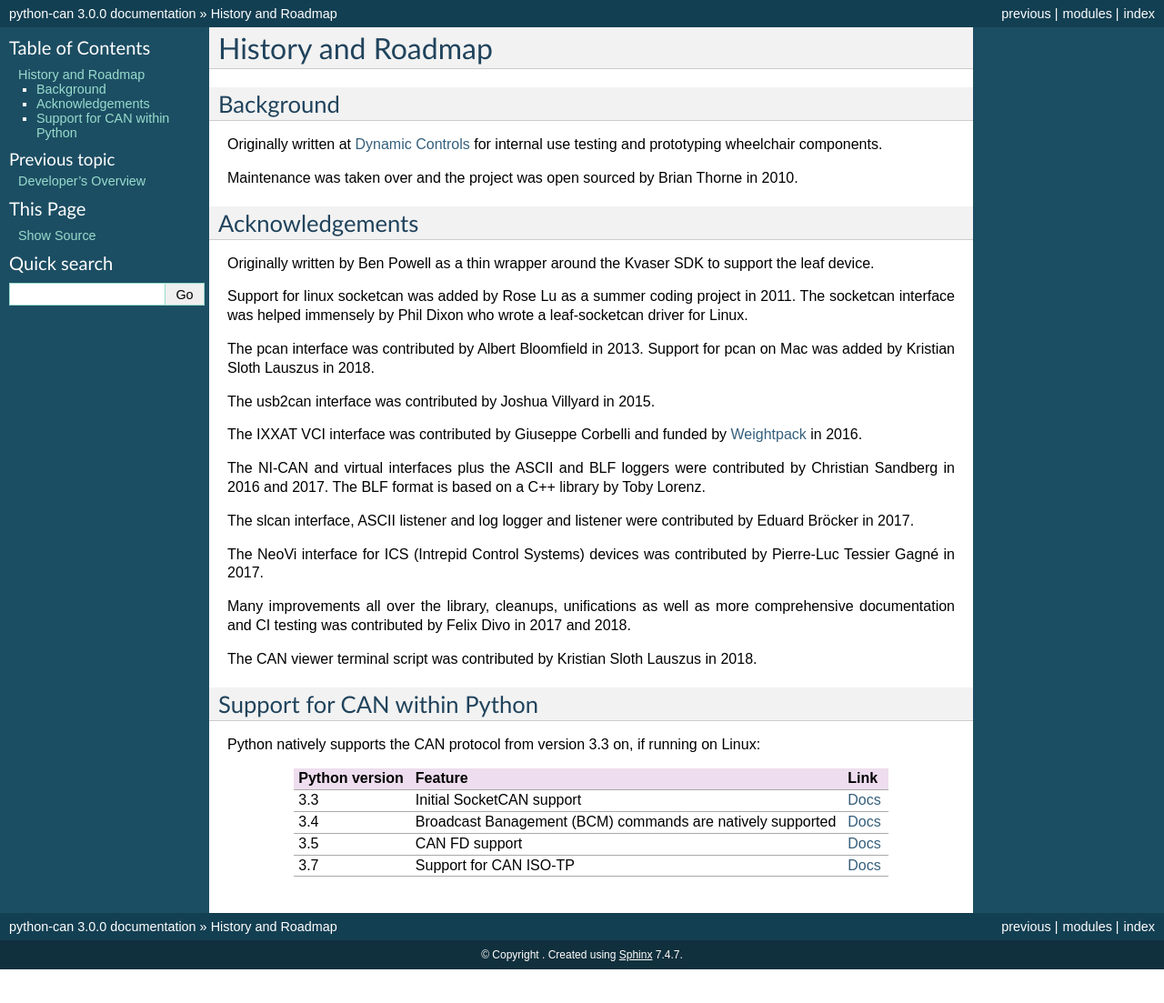
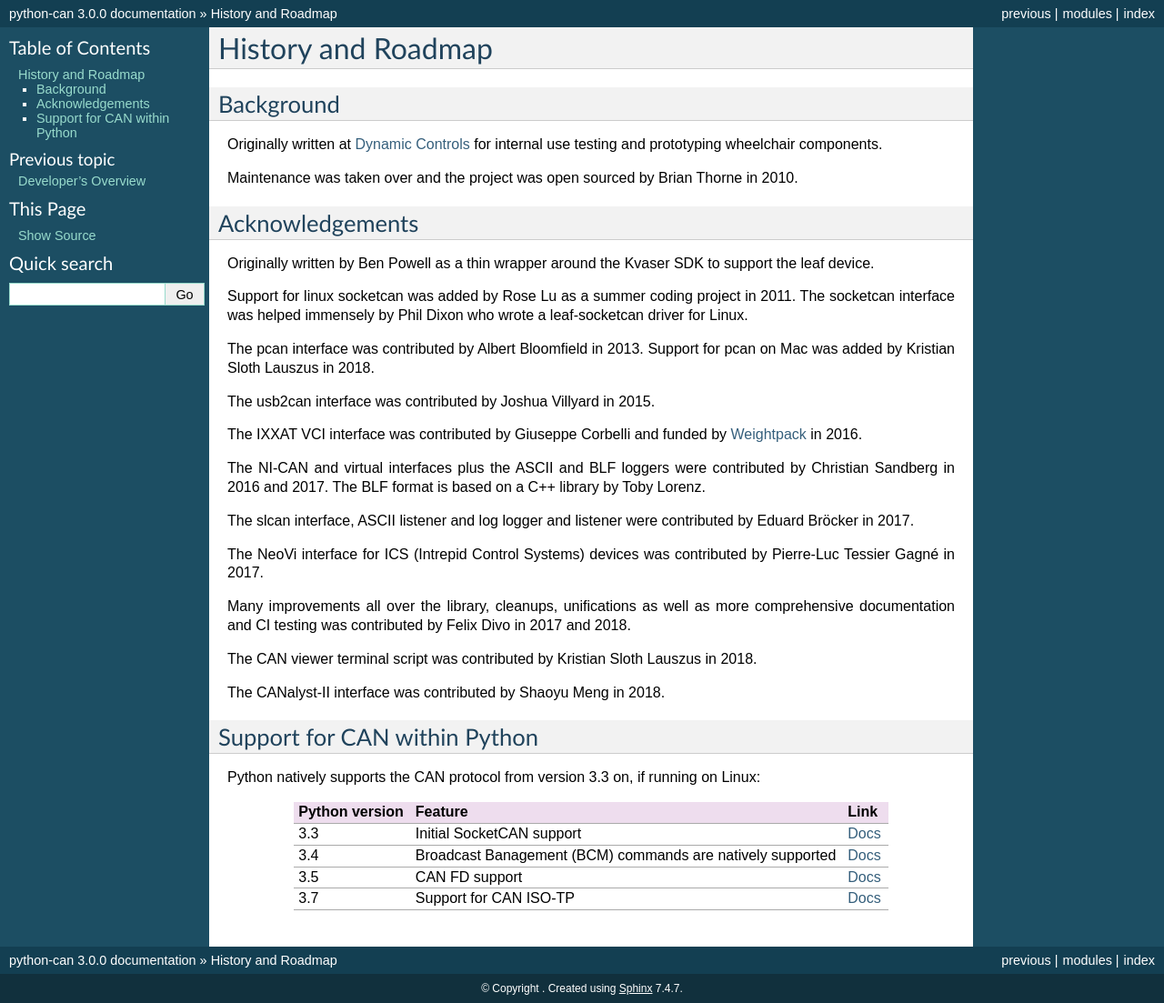
Before and after one commit to hardbyte/python-can, a Sphinx documentation site: the page built from doc/history.rst, in a window 1280 px wide. Shown: the whole page at 91% size. Built offline with Sphinx 7.4.7, drawn with Linux system fonts in a browser that asks for light colours; before the commit the page ends 1066 px from its top, so only the background shows below that.

Commit message:
add to contributors list and history

```diff
--- a/CONTRIBUTORS.txt
+++ b/CONTRIBUTORS.txt
@@ -22,3 +22,4 @@ Boris Wenzlaff
 Pierre-Luc Tessier Gagné
 Felix Divo <felix.divo@gmail.com>
 Kristian Sloth Lauszus <lauszus@gmail.com>
+Shaoyu Meng <shaoyu@life-foundry.com>
--- a/doc/history.rst
+++ b/doc/history.rst
@@ -44,6 +44,8 @@ and 2018.
 
 The CAN viewer terminal script was contributed by Kristian Sloth Lauszus in 2018.
 
+The CANalyst-II interface was contributed by Shaoyu Meng in 2018.
+
 Support for CAN within Python
 -----------------------------
 
```
